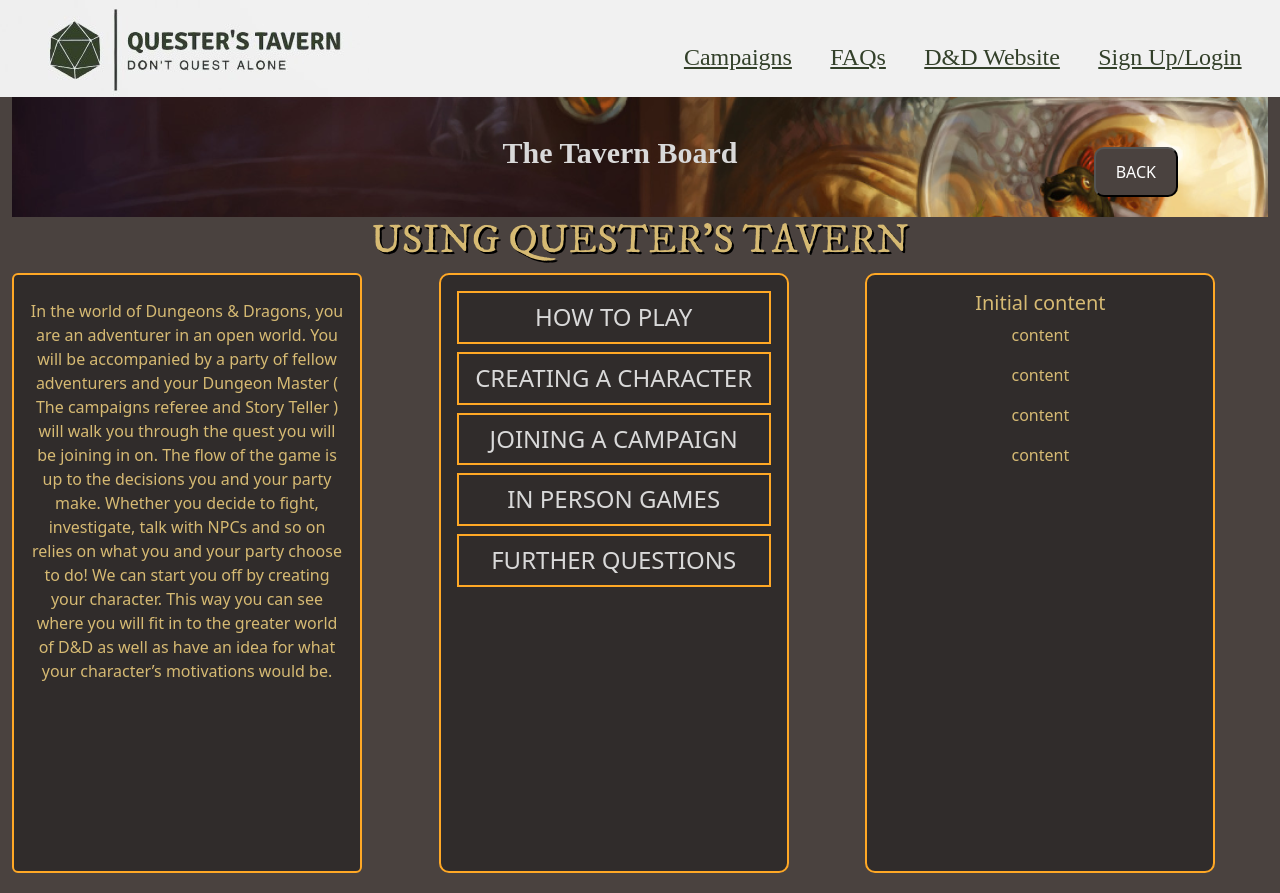
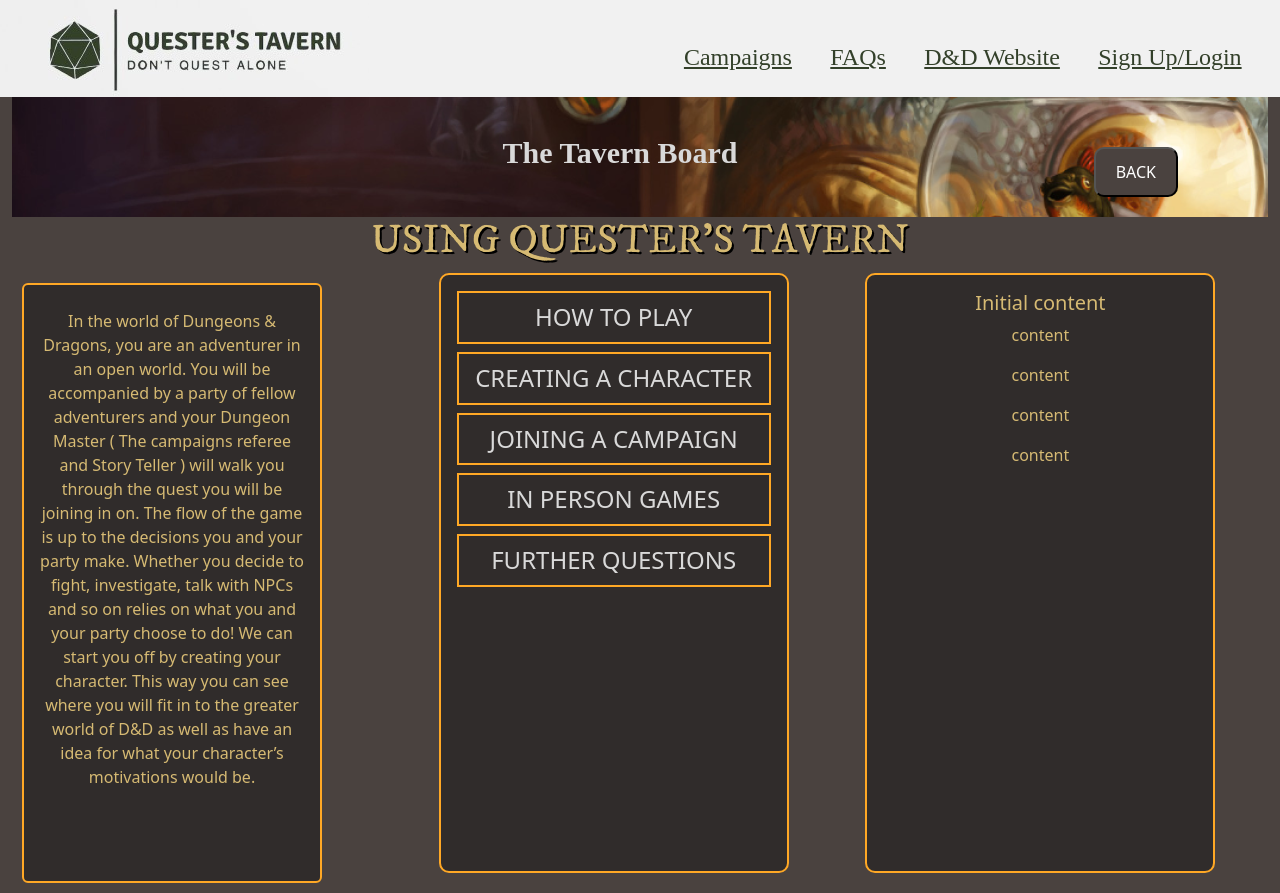
Before and after one commit to MJGowan/questers.tavern, a React (Create React App) app: page /FAQs in a window 1280 px wide. Built offline with nearby package versions, Linux system fonts and the light colour scheme; a web font is replaced by a local one.

Commit message:
padding on cards

```diff
--- a/src/Components/JoiningCampaign/FAQs.tsx
+++ b/src/Components/JoiningCampaign/FAQs.tsx
@@ -76,10 +76,11 @@ let navigate = useNavigate();
        <Col>
          <Card
            style={{
-             width: "350px",
+             width: "300px", // Adjust the width to your desired size
              height: "600px",
              backgroundColor: "#302C2B",
              border: "2px solid #FFA825",
+             margin: "10px", // Add margin to create some spacing between the cards
            }}
          >
            <Card.Body>
```
